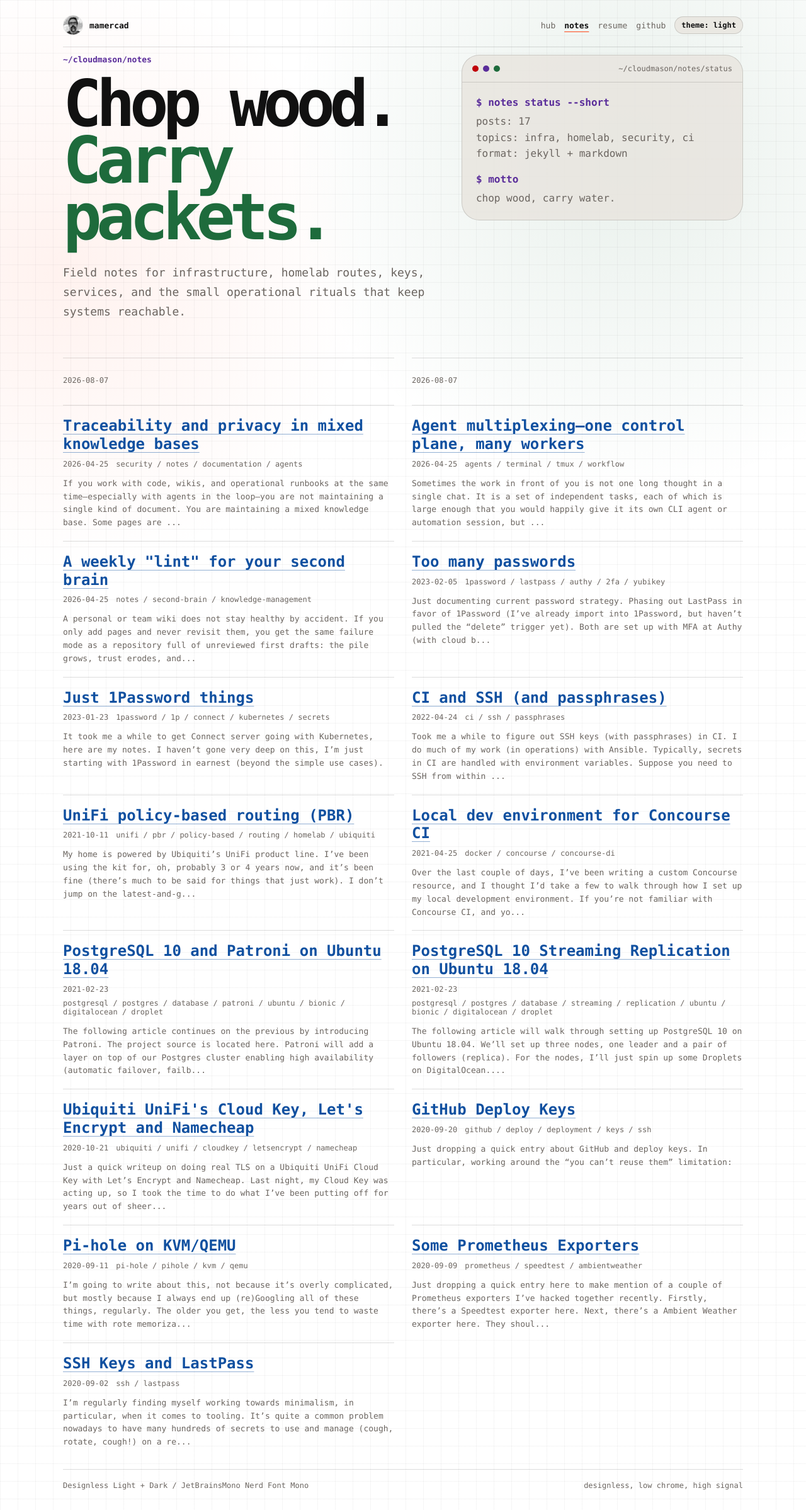
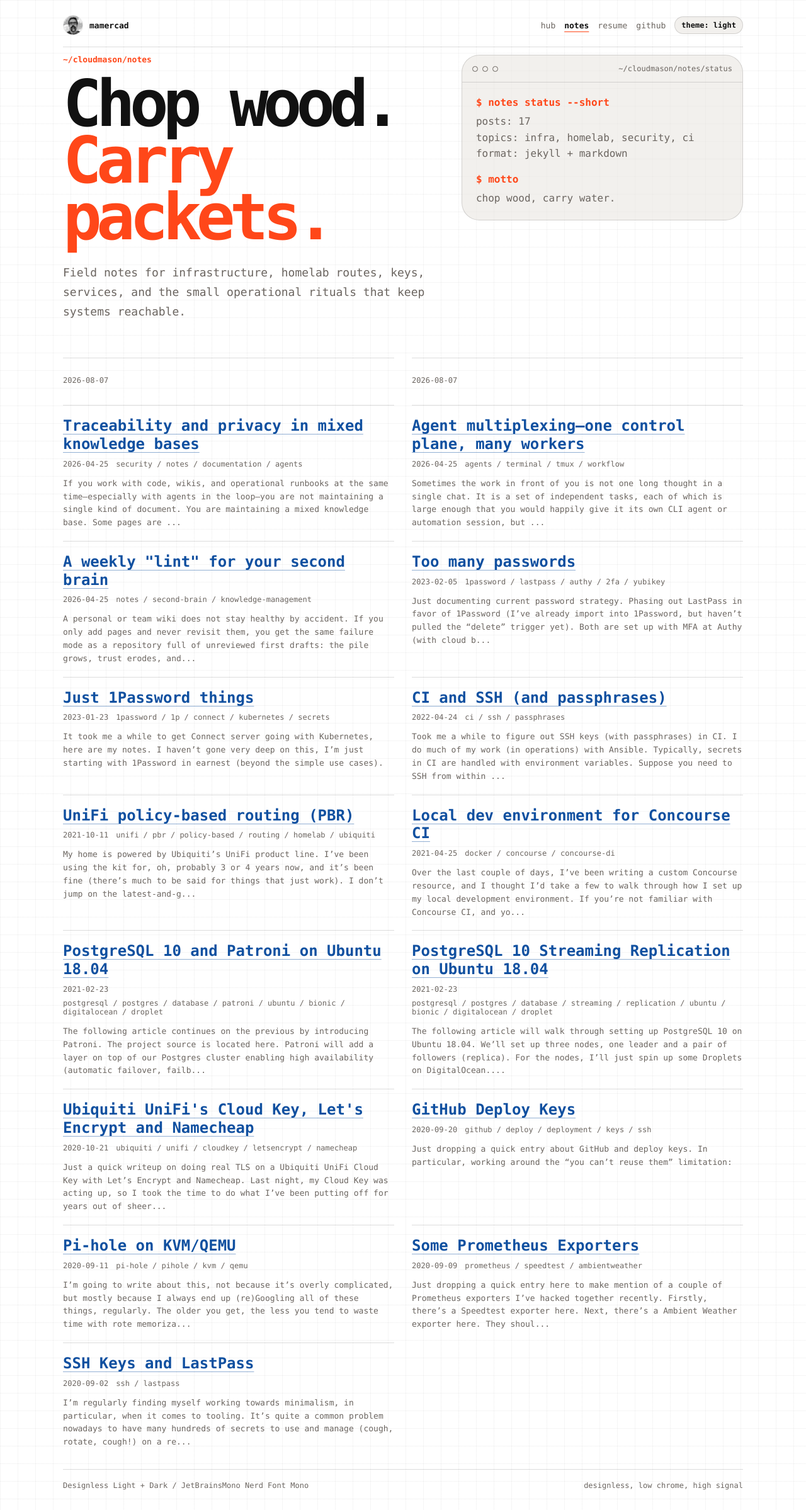
Before and after one commit to mamercad/mamercad.github.io, a Jekyll site: the page built from index.markdown, in a window 1280 px wide. Shown: the whole page at 63% size. Built offline with Jekyll 4.4.1, drawn with Linux system fonts in a browser that asks for light colours.

Commit message:
fix(site): match hub Designless accent discipline
Drop decorative green/purple chrome; use molten orange for focus, prompts,
and hero accent only, with hollow terminal dots and no color glows.

Co-authored-by: Cursor <cursoragent@cursor.com>

```diff
--- a/assets/site.css
+++ b/assets/site.css
@@ -8,16 +8,12 @@
   --mantle: #E8E4DF;
   --crust: #DDD7D1;
   --accent: #FF4719;
-  --green: #1E6B3C;
   --link: #1050A0;
   --link-hover: #1A6ACC;
-  --prompt: #5A2D9A;
   --error: #C0000A;
   --grid: rgba(17, 17, 17, 0.04);
   --line: rgba(17, 17, 17, 0.14);
-  --terminal-bg: rgba(232, 228, 223, 0.82);
-  --green-glow: rgba(30, 107, 60, 0.1);
-  --accent-glow: rgba(255, 71, 25, 0.07);
+  --terminal-bg: rgba(232, 228, 223, 0.55);
 }
 
 [data-theme="dark"] {
@@ -29,16 +25,12 @@
   --mantle: #1D1A17;
   --crust: #3D3530;
   --accent: #FF4719;
-  --green: #7FD8A8;
   --link: #6FB3F5;
   --link-hover: #8BC3F8;
-  --prompt: #D8A8FF;
   --error: #FF6B5B;
   --grid: rgba(229, 221, 208, 0.045);
   --line: rgba(229, 221, 208, 0.14);
   --terminal-bg: rgba(29, 26, 23, 0.88);
-  --green-glow: rgba(127, 216, 168, 0.1);
-  --accent-glow: rgba(255, 71, 25, 0.1);
 }
 
 * {
@@ -56,10 +48,8 @@ body {
   background:
     linear-gradient(var(--grid) 1px, transparent 1px),
     linear-gradient(90deg, var(--grid) 1px, transparent 1px),
-    radial-gradient(circle at 78% 10%, var(--green-glow), transparent 34rem),
-    radial-gradient(circle at 8% 18%, var(--accent-glow), transparent 30rem),
     var(--base);
-  background-size: 28px 28px, 28px 28px, auto, auto, auto;
+  background-size: 28px 28px, 28px 28px, auto;
   font-family: var(--font-mono);
   transition: background-color 220ms ease, color 220ms ease;
 }
@@ -144,7 +134,7 @@ a.nav-link {
 
 a.nav-link:hover,
 a.nav-link:focus-visible {
-  color: var(--link-hover);
+  color: var(--accent);
 }
 
 a.nav-link.is-current {
@@ -166,6 +156,10 @@ a.nav-link.is-current {
   font: 700 12px/1 var(--font-mono);
 }
 
+.theme-toggle:hover {
+  border-color: var(--accent);
+}
+
 .hero {
   display: grid;
   grid-template-columns: minmax(0, 1.15fr) minmax(320px, 0.85fr);
@@ -176,7 +170,7 @@ a.nav-link.is-current {
 
 .eyebrow {
   margin: 0 0 18px;
-  color: var(--prompt);
+  color: var(--accent);
   font-size: 13px;
   font-weight: 800;
 }
@@ -202,7 +196,7 @@ h1 {
 }
 
 .accent {
-  color: var(--green);
+  color: var(--accent);
 }
 
 .lede {
@@ -237,18 +231,11 @@ h1 {
 }
 
 .dot {
-  width: 10px;
-  height: 10px;
+  width: 9px;
+  height: 9px;
   border-radius: 999px;
-  background: var(--error);
-}
-
-.dot:nth-child(2) {
-  background: var(--prompt);
-}
-
-.dot:nth-child(3) {
-  background: var(--green);
+  background: transparent;
+  border: 1px solid var(--subtext);
 }
 
 .terminal-body {
@@ -263,7 +250,7 @@ h1 {
 }
 
 .prompt {
-  color: var(--prompt);
+  color: var(--accent);
   font-weight: 700;
 }
 
@@ -355,7 +342,7 @@ h1 {
   border: 1px solid var(--line);
   border-radius: 7px;
   padding: 0.1em 0.35em;
-  color: var(--green);
+  color: var(--text);
   background: var(--terminal-bg);
   font-family: var(--font-mono);
   font-size: 0.92em;
@@ -377,7 +364,7 @@ h1 {
 }
 
 .prose blockquote {
-  border-left: 2px solid var(--green);
+  border-left: 2px solid var(--line);
   margin-left: 0;
   padding-left: 18px;
   color: var(--subtext);
```
